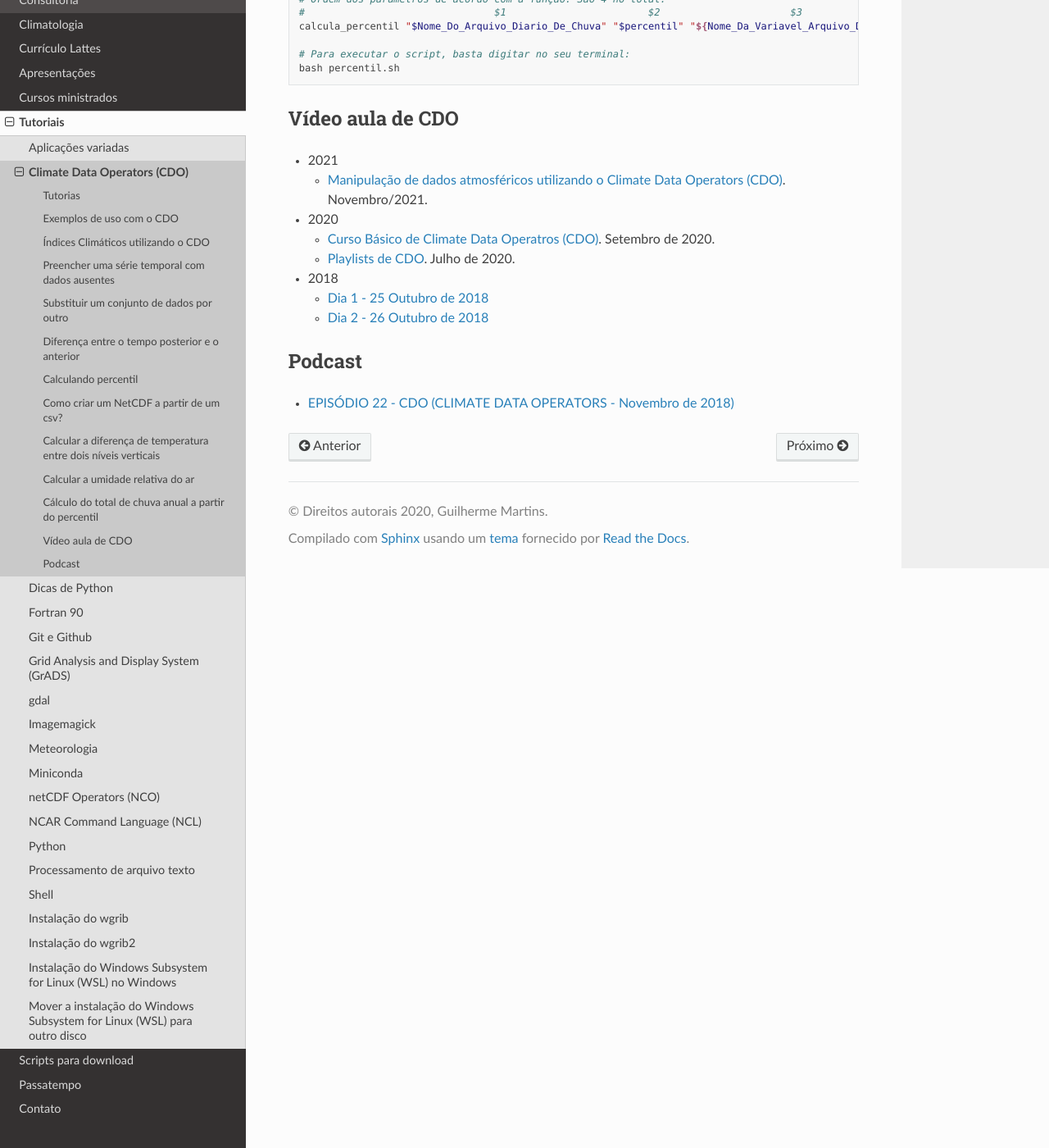
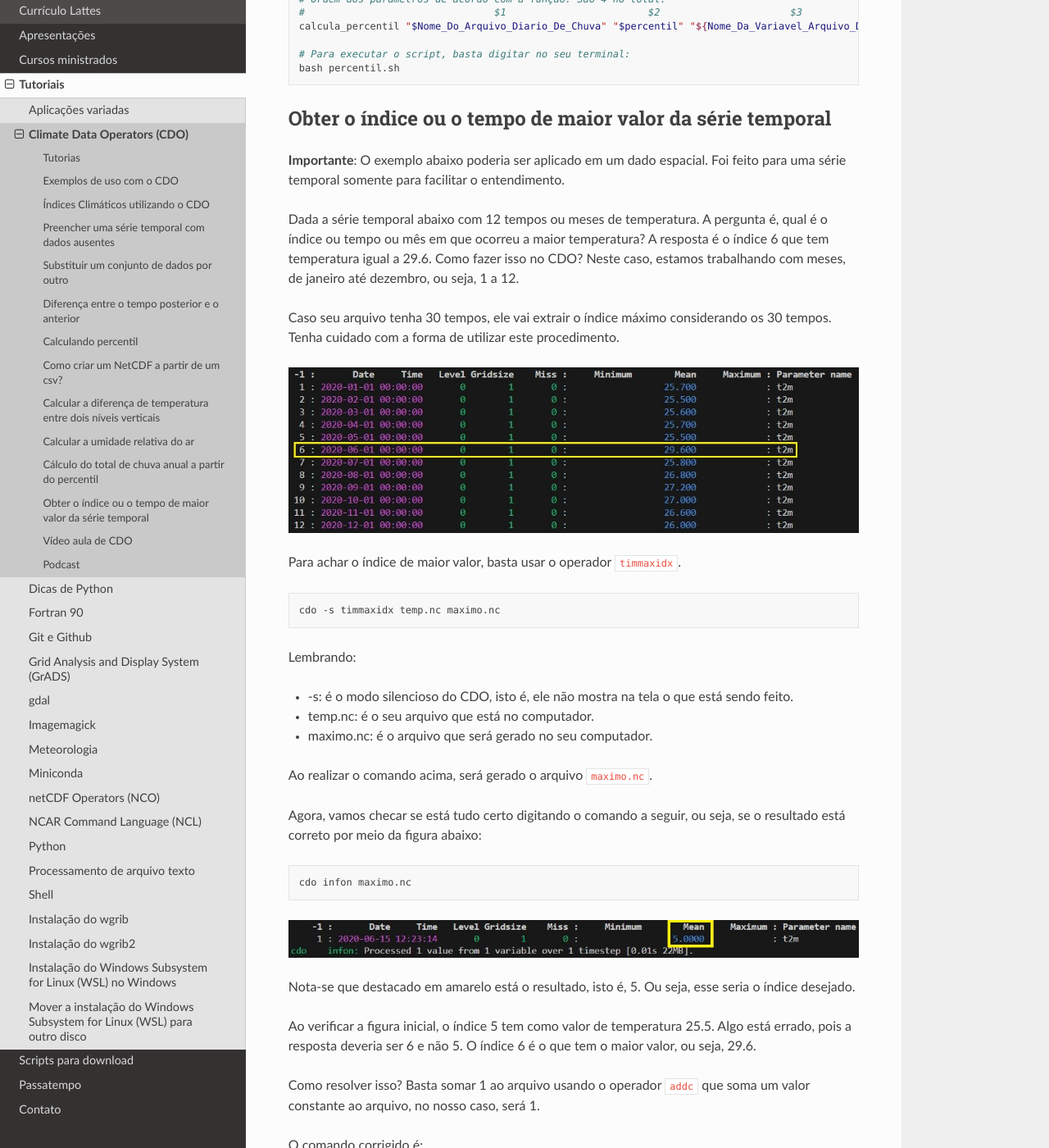
Before and after one commit to jgmsantos/homepage, a Sphinx documentation site: the page built from docs/pages/tutoriais/cdo.md, in a window 1280 px wide and 1400 px high, scrolled down 33451 px. Shown: the whole window at 82% size. Built offline with Sphinx 7.4.7 and the Read the Docs theme 3.1.0, drawn with Linux system fonts in a browser that asks for light colours; pages that are not in the unit, such as notebooks, are missing from menus; some of the changed text lies outside the part shown.

Commit message:
18102024

````diff
--- a/docs/pages/tutoriais/cdo.md
+++ b/docs/pages/tutoriais/cdo.md
@@ -1437,6 +1437,53 @@ bash percentil.sh
 
 ```
 
+### Obter o índice ou o tempo de maior valor da série temporal
+
+**Importante**: O exemplo abaixo poderia ser aplicado em um dado espacial. Foi feito para uma série temporal somente para facilitar o entendimento.
+
+Dada a série temporal abaixo com 12 tempos ou meses de temperatura. A pergunta é, qual é o índice ou tempo ou mês em que ocorreu a maior temperatura? A resposta é o índice 6 que tem temperatura igual a 29.6. Como fazer isso no CDO? Neste caso, estamos trabalhando com meses, de janeiro até dezembro, ou seja, 1 a 12.
+
+Caso seu arquivo tenha 30 tempos, ele vai extrair o índice máximo considerando os 30 tempos. Tenha cuidado com a forma de utilizar este procedimento.
+
+![](../../images/cdo/fig01.JPG)
+
+Para achar o índice de maior valor, basta usar o operador ```timmaxidx```.
+
+```bash
+cdo -s timmaxidx temp.nc maximo.nc
+```
+
+Lembrando:
+* -s: é o modo silencioso do CDO, isto é, ele não mostra na tela o que está sendo feito.
+* temp.nc:  é o seu arquivo que está no computador.
+* maximo.nc: é o arquivo que será gerado no seu computador.
+
+Ao realizar o comando acima, será gerado o arquivo ```maximo.nc```.
+
+Agora, vamos checar se está tudo certo digitando o comando a seguir, ou seja, se o resultado está correto por meio da figura abaixo:
+
+```bash
+cdo infon maximo.nc
+```
+
+![](../../images/cdo/fig02.JPG)
+
+Nota-se que destacado em amarelo está o resultado, isto é, 5. Ou seja, esse seria o índice desejado.
+
+Ao verificar a figura inicial, o índice 5 tem como valor de temperatura 25.5. Algo está errado, pois a resposta deveria ser 6 e não 5. O índice 6 é o que tem o maior valor, ou seja, 29.6.
+
+Como resolver isso? Basta somar 1 ao arquivo usando o operador ```addc``` que soma um valor constante ao arquivo, no nosso caso, será 1.
+
+O comando corrigido é:
+
+```bash
+cdo -s -addc,1 -timmaxidx temp.nc maximo.nc
+```
+
+![](../../images/cdo/fig03.JPG)
+
+Agora, está tudo correto. A resposta certa é o índice 6 (destacado em amarelo) que tem valor de 29.6.
+
 ### Vídeo aula de CDO
 
 + 2021
````
Also changed, not shown: docs/images/cdo/Novo Documento de Texto.txt (added), docs/images/cdo/fig01.JPG (added), docs/images/cdo/fig02.JPG (added), docs/images/cdo/fig03.JPG (added).
